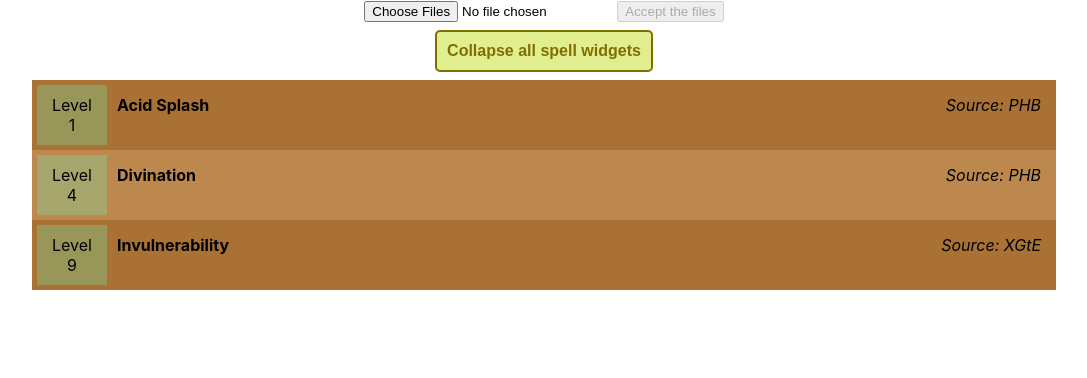
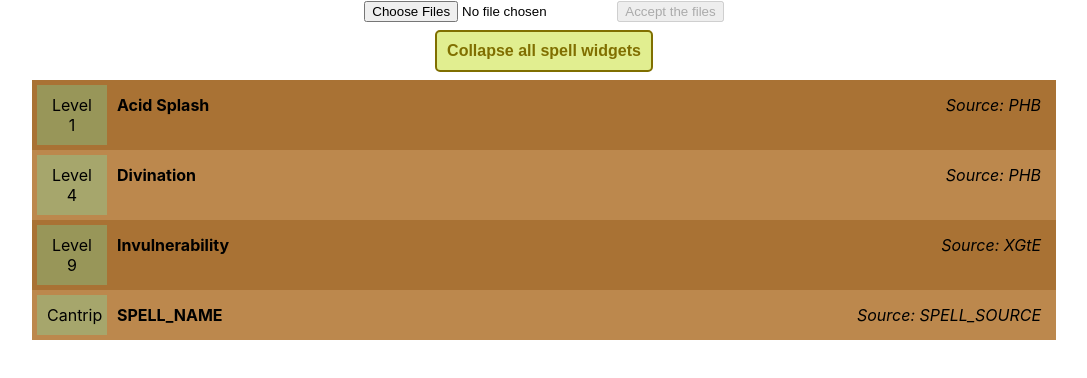
Before and after one commit to clarkecoding/spell-list-organizer, a React (Create React App) app: page / in a window 1280 px wide. Shown: the top 378 px of the page, without its empty margins (96-1183 px from the left). Built offline with nearby package versions, Linux system fonts and the light colour scheme.

Commit message:
Add SpellList.js SpellList generates an array of SpellWidget components.

```diff
--- a/src/components/App.js
+++ b/src/components/App.js
@@ -1,5 +1,5 @@
 import '../App.css';
-import SpellWidget from './SpellWidget';
+import SpellList from './SpellList';
 import CloseSpellWidgetsBtn from './CloseSpellWidgetsBtn';
 import FileUploader from './FileUploader';
 
@@ -10,15 +10,7 @@ function App() {
     <div className='App'>
       <FileUploader />
       <CloseSpellWidgetsBtn />
-      <SpellWidget
-        spell={testSpells.spells[0]}
-      />
-      <SpellWidget
-        spell={testSpells.spells[1]}
-      />
-      <SpellWidget
-        spell={testSpells.spells[2]}
-      />
+      <SpellList spells={testSpells.spells} />
     </div>
   );
 }
--- /dev/null
+++ b/src/components/SpellList.js
@@ -0,0 +1,10 @@
+import SpellWidget from "./SpellWidget";
+
+function SpellList(props) {
+  let spellWidgets = props.spells.map((spell) =>
+    <SpellWidget key={spell.name} spell={spell} />
+  );
+  return <div> {spellWidgets} </div>;
+}
+
+export default SpellList;
```
